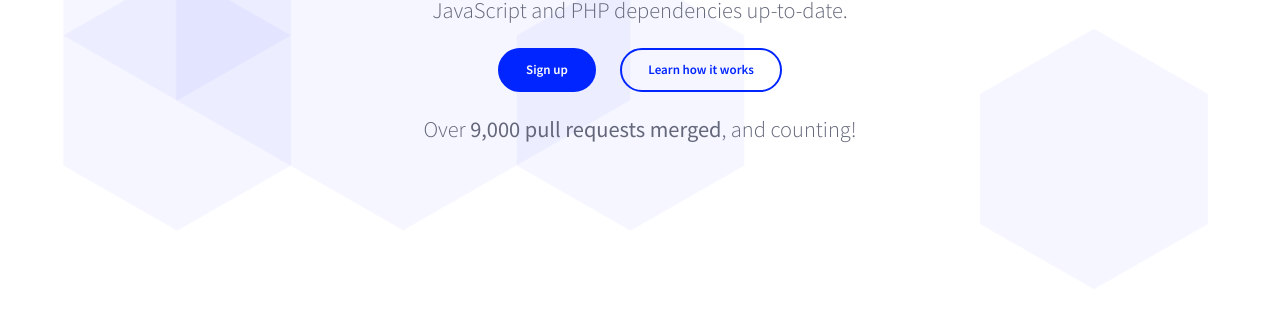
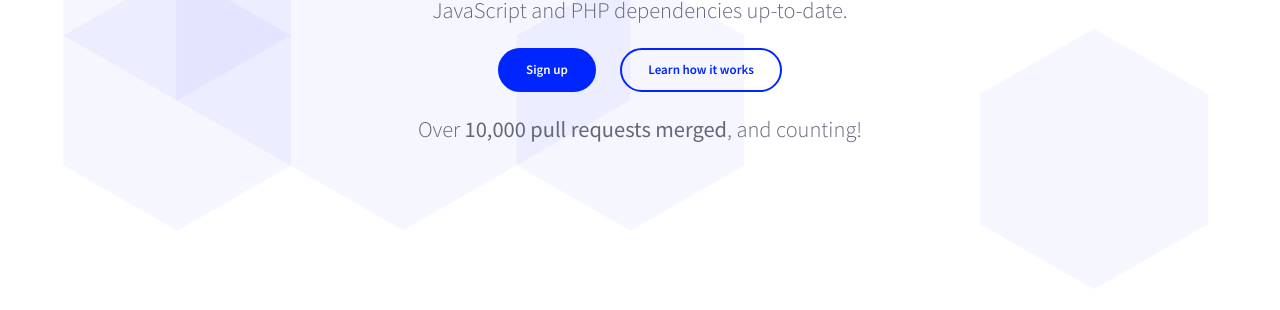
Before and after one commit to desenvolvedorIcotrade/App.bot, a Jekyll site: the page index.html, which Jekyll copies as it is, in a window 1280 px wide and 900 px high. Shown: the part 391-701 px from the top of the window. Built offline with Jekyll 4.4.1, drawn with Linux system fonts in a browser that asks for light colours; nearby versions of some CDN libraries.

Commit message:
10,000 PRs

```diff
--- a/index.html
+++ b/index.html
@@ -54,7 +54,7 @@
           <a class="button primary" href="//app.dependabot.com/auth/sign-up">Sign up</a>
           <a class="button" href="#how-it-works">Learn how it works</a>
         </p>
-        <p>Over <strong>9,000 pull requests merged</strong>, and counting!</p>
+        <p>Over <strong>10,000 pull requests merged</strong>, and counting!</p>
       </div>
     </div>
 
@@ -282,7 +282,7 @@
             </a>
           </div>
         </div>
-        <p>... plus <span id="active-accounts">250</span> more, who have merged over <span id="merged-prs">9,000</span> Dependabot pull requests.</p>
+        <p>... plus <span id="active-accounts">250</span> more, who have merged over <span id="merged-prs">10,000</span> Dependabot pull requests.</p>
       </div>
     </div>
   </div>
```
